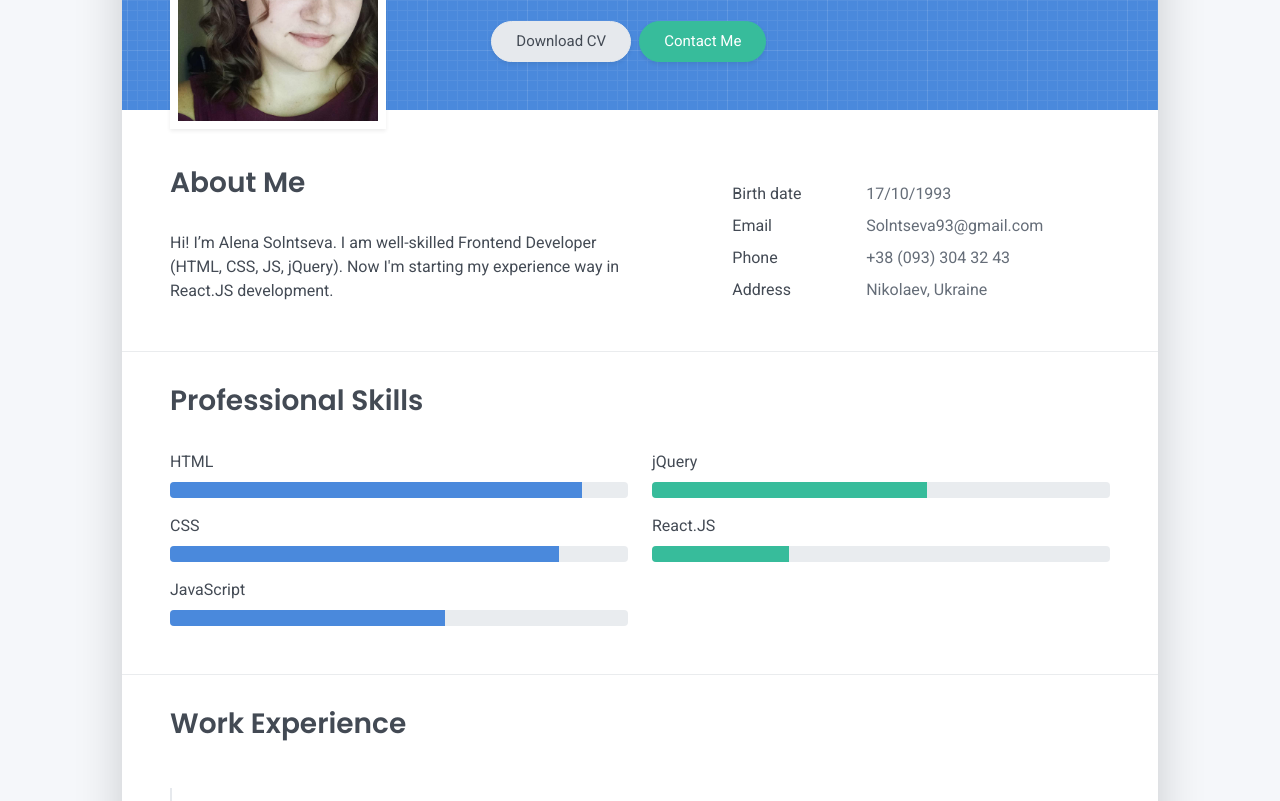
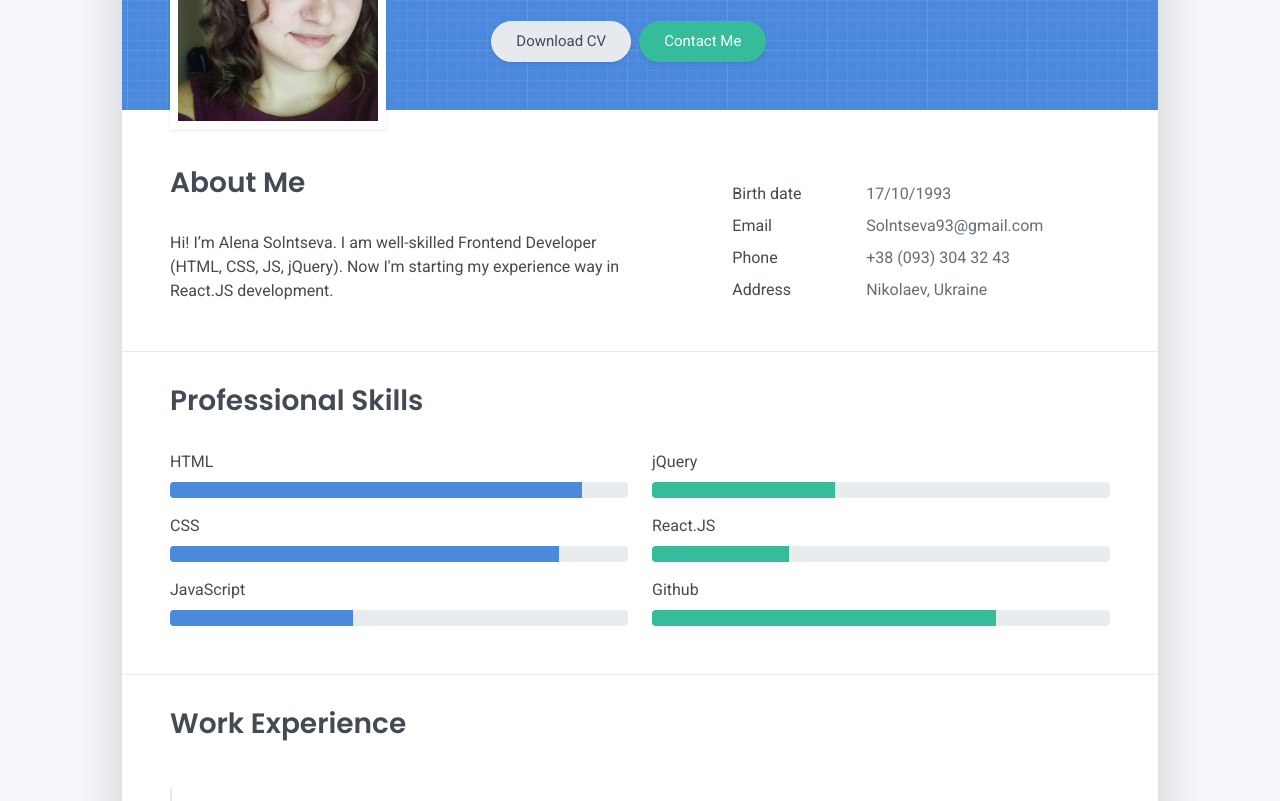
Before and after one commit to solntseva93/resume_landingpage, a plain HTML site: page index.html in a window 1280 px wide. Shown: the part 259-1060 px from the top of the page. Drawn offline with Linux system fonts and the light colour scheme.

Commit message:
some fixes

```diff
--- a/index.html
+++ b/index.html
@@ -33,7 +33,7 @@
             <nav role="navigation">
               <ul class="nav justify-content-center">
                 <li class="nav-item"><a class="nav-link" href="https://github.com/solntseva93" title="Github"><i class="fab fa-github"></i><span class="menu-title sr-only">Github</span></a>
-                <li class="nav-item"><a class="nav-link" href="www.linkedin.com/in/solntseva93" title="Instagram"><i class="fa-brands fa-linkedin"></i><span class="menu-title sr-only">LinkedIn</span></a>
+                <li class="nav-item"><a class="nav-link" href="https://linkedin.com/in/solntseva93" title="LinkedIn"><i class="fa-brands fa-linkedin"></i><span class="menu-title sr-only">LinkedIn</span></a>
                 </li>
                 <li class="nav-item"><a class="nav-link" href="https://www.instagram.com/solntseva_123/" title="Instagram"><i class="fab fa-instagram"></i><span class="menu-title sr-only">Instagram</span></a>
                 </li>
@@ -111,19 +111,24 @@
         </div>
         <div class="mb-2"><span>JavaScript</span>
           <div class="progress my-1">
-            <div class="progress-bar bg-primary" role="progressbar" data-aos="zoom-in-right" data-aos-delay="300" data-aos-anchor=".skills-section" style="width: 60%" aria-valuenow="60" aria-valuemin="0" aria-valuemax="100"></div>
+            <div class="progress-bar bg-primary" role="progressbar" data-aos="zoom-in-right" data-aos-delay="300" data-aos-anchor=".skills-section" style="width: 40%" aria-valuenow="60" aria-valuemin="0" aria-valuemax="100"></div>
           </div>
         </div>
       </div>
       <div class="col-md-6">
         <div class="mb-2"><span>jQuery</span>
           <div class="progress my-1">
-            <div class="progress-bar bg-success" role="progressbar" data-aos="zoom-in-right" data-aos-delay="400" data-aos-anchor=".skills-section" style="width: 60%" aria-valuenow="60" aria-valuemin="0" aria-valuemax="100"></div>
+            <div class="progress-bar bg-success" role="progressbar" data-aos="zoom-in-right" data-aos-delay="400" data-aos-anchor=".skills-section" style="width: 40%" aria-valuenow="60" aria-valuemin="0" aria-valuemax="100"></div>
           </div>
         </div>
         <div class="mb-2"><span>React.JS</span>
           <div class="progress my-1">
             <div class="progress-bar bg-success" role="progressbar" data-aos="zoom-in-right" data-aos-delay="500" data-aos-anchor=".skills-section" style="width: 30%" aria-valuenow="30" aria-valuemin="0" aria-valuemax="100"></div>
+          </div>
+        </div>
+        <div class="mb-2"><span>Github</span>
+          <div class="progress my-1">
+            <div class="progress-bar bg-success" role="progressbar" data-aos="zoom-in-right" data-aos-delay="500" data-aos-anchor=".skills-section" style="width: 75%" aria-valuenow="75" aria-valuemin="0" aria-valuemax="100"></div>
           </div>
         </div>
       </div>
@@ -282,7 +287,7 @@
             <nav role="navigation">
               <ul class="nav justify-content-center">
                 <li class="nav-item"><a class="nav-link" href="https://github.com/solntseva93" title="Github"><i class="fab fa-github"></i><span class="menu-title sr-only">Github</span></a>
-                <li class="nav-item"><a class="nav-link" href="www.linkedin.com/in/solntseva93" title="Instagram"><i class="fa-brands fa-linkedin"></i><span class="menu-title sr-only">LinkedIn</span></a>
+                <li class="nav-item"><a class="nav-link" href="https://linkedin.com/in/solntseva93" title="LinkedIn"><i class="fa-brands fa-linkedin"></i><span class="menu-title sr-only">LinkedIn</span></a>
                 </li>
                 <li class="nav-item"><a class="nav-link" href="https://www.instagram.com/solntseva_123/" title="Instagram"><i class="fab fa-instagram"></i><span class="menu-title sr-only">Instagram</span></a>
                 </li>
```
